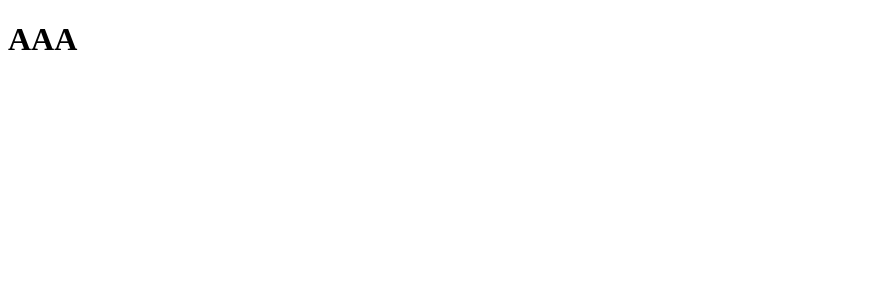
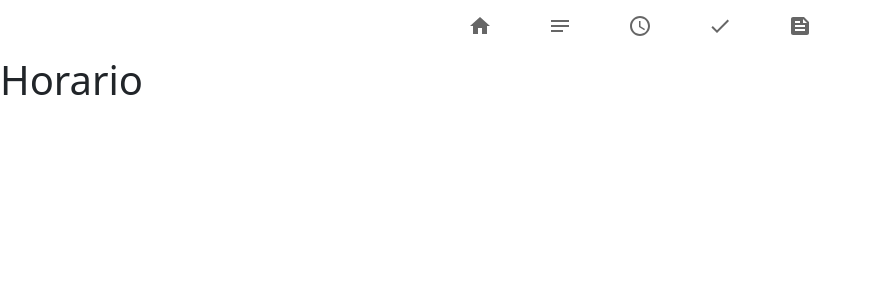
Before and after one commit to morning-g/kittenbook-frontend, a React (Create React App) app: page /horario in a window 1280 px wide. Shown: the top 300 px of the page, without its empty margins (0-869 px from the left). Built offline with nearby package versions, Linux system fonts and the light colour scheme.

Commit message:
Add navigation bar

```diff
--- a/public/index.html
+++ b/public/index.html
@@ -4,6 +4,7 @@
     <meta charset="utf-8" />
     <link rel="icon" href="%PUBLIC_URL%/favicon.ico" />
     <meta name="viewport" content="width=device-width, initial-scale=1" />
+    <meta name="viewport" content="initial-scale=1, width=device-width" />
     <meta name="theme-color" content="#000000" />
     <meta
       name="description"
@@ -14,6 +15,20 @@
       user's mobile device or desktop. See https://developers.google.com/web/fundamentals/web-app-manifest/
     -->
     <link rel="manifest" href="%PUBLIC_URL%/manifest.json" />
+    <link
+      rel="stylesheet"
+      href="https://cdn.jsdelivr.net/npm/bootstrap@5.1.1/dist/css/bootstrap.min.css"
+      integrity="sha384-F3w7mX95PdgyTmZZMECAngseQB83DfGTowi0iMjiWaeVhAn4FJkqJByhZMI3AhiU"
+      crossorigin="anonymous"
+    />
+    <link
+      rel="stylesheet"
+      href="https://fonts.googleapis.com/css?family=Roboto:300,400,500,700&display=swap"
+    />
+    <link
+      rel="stylesheet"
+      href="https://fonts.googleapis.com/icon?family=Material+Icons"
+    />
     <!--
       Notice the use of %PUBLIC_URL% in the tags above.
       It will be replaced with the URL of the `public` folder during the build.
--- a/src/App.js
+++ b/src/App.js
@@ -1,7 +1,32 @@
+// import Table from "react-bootstrap/Table";
+// import NavDropdown from "react-bootstrap/NavDropdown";
+// import Navbar from "react-bootstrap/Navbar";
+// import Nav from "react-bootstrap/Nav";
+// import Container from "react-bootstrap/Container";
+// import Button from "@mui/material/Button";
+// import DataGrid from "@mui/material/Grid";
+import "bootstrap/dist/css/bootstrap.min.css";
+import Navigation from "./components/Navigation";
+import Horario from "./components/Horario";
+import Notas from "./components/Notas";
+import Tareas from "./components/Tareas";
+import Reticula from "./components/Reticula";
+import Inicio from "./components/Inicio";
+import { BrowserRouter, Route, Switch } from "react-router-dom";
+
 function App() {
   return (
     <div className="App">
-      <h1>AAA</h1>
+      <BrowserRouter>
+        <Navigation />
+        <Switch>
+          <Route exact path="/" component={Inicio} />
+          <Route exact path="/notas" component={Notas} />
+          <Route exact path="/horario" component={Horario} />
+          <Route exact path="/tareas" component={Tareas} />
+          <Route exact path="/reticula" component={Reticula} />
+        </Switch>
+      </BrowserRouter>
     </div>
   );
 }
--- /dev/null
+++ b/src/components/Horario.js
@@ -0,0 +1,11 @@
+import React, { Component } from 'react'
+
+export default class Horario extends Component {
+    render() {
+        return (
+            <div>
+                <h1>Horario</h1>
+            </div>
+        )
+    }
+}
--- /dev/null
+++ b/src/components/Inicio.js
@@ -0,0 +1,11 @@
+import React, { Component } from 'react'
+
+export default class Inicio extends Component {
+    render() {
+        return (
+            <div>
+                <h1>Inicio</h1>
+            </div>
+        )
+    }
+}
--- /dev/null
+++ b/src/components/Navigation.js
@@ -0,0 +1,28 @@
+import BottomNavigation from "@mui/material/BottomNavigation";
+import BottomNavigationAction from "@mui/material/BottomNavigationAction";
+import HomeIcon from "@mui/icons-material/Home";
+import NotesIcon from "@mui/icons-material/Notes";
+import ScheduleIcon from "@mui/icons-material/Schedule";
+import CheckIcon from "@mui/icons-material/Check";
+import FeedIcon from "@mui/icons-material/Feed";
+import React from "react";
+import Horario from "./Horario";
+import Notas from "./Notas";
+import Tareas from "./Tareas";
+import Reticula from "./Reticula";
+import Inicio from "./Inicio";
+import { Link } from "react-router-dom";
+
+export default class Navigation extends React.Component {
+  render() {
+    return (
+      <BottomNavigation showLabels>
+        <Link to="/" ><BottomNavigationAction label="Inicio" icon={<HomeIcon />}/></Link>
+        <Link to="/notas" ><BottomNavigationAction label="Notas" icon={<NotesIcon />} /></Link>
+        <Link to="/horario" ><BottomNavigationAction label="Horario" icon={<ScheduleIcon />} /></Link>
+        <Link to="/tareas" ><BottomNavigationAction label="Tareas" icon={<CheckIcon />} /></Link>
+        <Link to="/reticula" ><BottomNavigationAction label="Retícula" icon={<FeedIcon />} /></Link>
+      </BottomNavigation>
+    );
+  }
+}
--- /dev/null
+++ b/src/components/Notas.js
@@ -0,0 +1,11 @@
+import React, { Component } from 'react'
+
+export default class Notas extends Component {
+    render() {
+        return (
+            <div>
+                <h1>Notas</h1>
+            </div>
+        )
+    }
+}
--- /dev/null
+++ b/src/components/Reticula.js
@@ -0,0 +1,11 @@
+import React, { Component } from 'react'
+
+export default class Reticula extends Component {
+    render() {
+        return (
+            <div>
+                <h1>Reticula</h1>
+            </div>
+        )
+    }
+}
--- /dev/null
+++ b/src/components/Tareas.js
@@ -0,0 +1,11 @@
+import React, { Component } from 'react'
+
+export default class Tareas extends Component {
+    render() {
+        return (
+            <div>
+                <h1>Tareas</h1>
+            </div>
+        )
+    }
+}
```
Also changed, not shown: package.json (+7 -0 lines), 1 other file (tests, documents, lock files or other folders).
